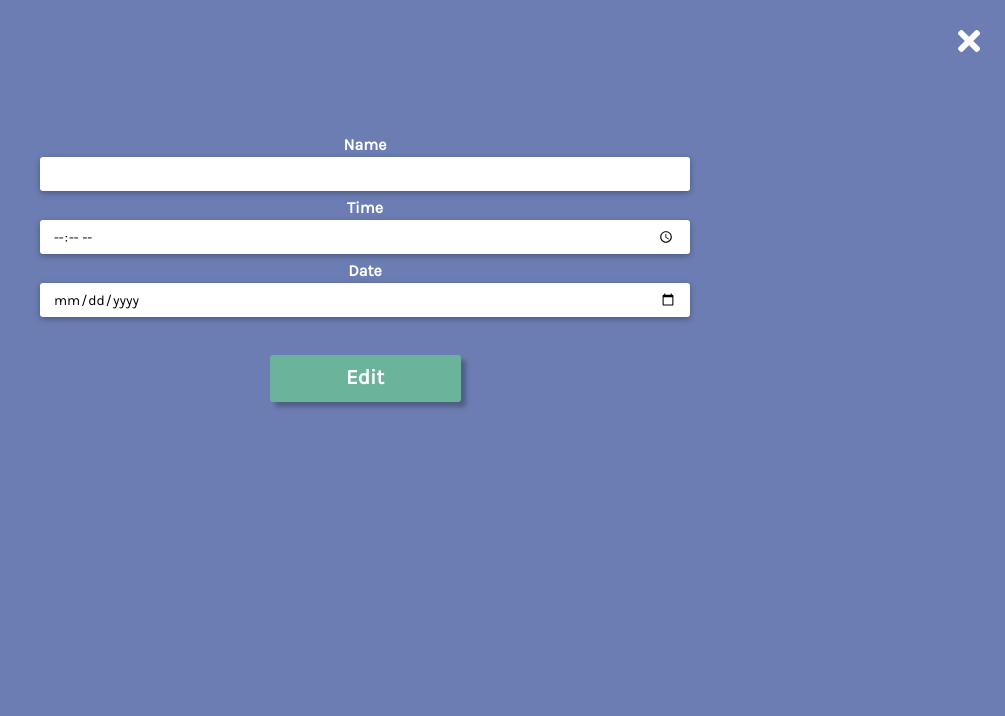
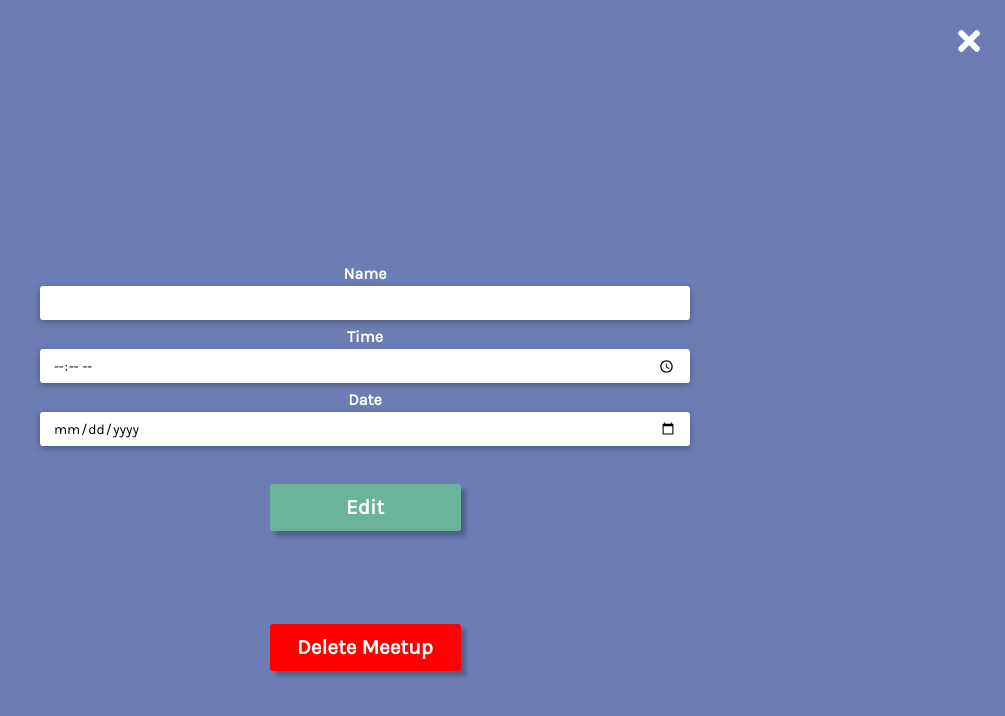
Before and after one commit to SandwichExpert/Final-Project, a React (Create React App) app in the folder client/: page /edit-meetup/1 in a window 1280 px wide. Shown: the top 716 px of the page, without its empty margins (275-1280 px from the left). Built offline with nearby package versions, Linux system fonts and the light colour scheme; no server answers; what react-google-maps would draw is missing.

Commit message:
option to delete a meetup with confirmation

```diff
--- a/client/src/api.js
+++ b/client/src/api.js
@@ -101,6 +101,8 @@ export default {
       .catch(errHandler);
   },
 
+
+
   editUser(userInfo) {
     const formData = new FormData();
     const userInfoKeys = Object.keys(userInfo);
@@ -163,6 +165,13 @@ export default {
       .put("meetups/delete-user", { userid: userId, meetupid: meetupId })
       .then(res => res.data)
       .catch(errHandler);
+  },
+
+  deleteMeetup(meetupId){
+    return service
+    .delete(`/meetups/${meetupId}`)
+    .then(res => res.data)
+    .catch(errHandler)
   },
 
   removeFriend(friendId) {
--- a/client/src/components/pages/EditMeetup.jsx
+++ b/client/src/components/pages/EditMeetup.jsx
@@ -1,18 +1,20 @@
 import React, { useState, useEffect, setMessage } from "react";
 import api from "../../api";
-import {Link} from "react-router-dom";
+import { Link } from "react-router-dom";
 // import { STATES } from 'mongoose';
 
 export default function EditMeetup(props) {
   const [meetup, setMeetup] = useState({
     name: "",
     meetup_time: "",
-    meetup_date: "",
+    meetup_date: ""
   });
   const [state, setState] = useState("");
 
 
-  const meetupId = props.match.params.meetupId
+
+  const meetupId = props.match.params.meetupId;
+  console.log(meetupId)
   useEffect(() => {
     api.getMeetUp(meetupId).then(meetupInfo => {
       setMeetup(meetupInfo);
@@ -26,18 +28,16 @@ export default function EditMeetup(props) {
     setMeetup({ ...meetup, [name]: value });
   }
 
-
-
   function handleSubmit(e) {
     console.log("IT'S HAPPENING");
     e.preventDefault();
     let data = {
       name: meetup.name,
       meetup_time: meetup.meetup_time,
-      meetup_date: meetup.meetup_date,
+      meetup_date: meetup.meetup_date
     };
     api
-      .editMeetup(meetupId,data)
+      .editMeetup(meetupId, data)
       .then(updatedMeetup => {
         console.log("update successfful", meetup);
         props.history.push("/home");
@@ -45,16 +45,32 @@ export default function EditMeetup(props) {
       .catch(err => console.log(err));
   }
 
+  function removeThisMeetup(){
+    const result = window.confirm("Do you want to delete this meetup?")
+    console.log(meetupId)
+    if(result){
+      api
+      .deleteMeetup(meetupId)
+      .then(removedMeetup =>{
+        console.log("meetup removed")
+        props.history.push("/home")
+      })
+      .catch(err=>console.log(err))
+    }
+
+
+  }
 
   return (
     <div className="mobile-container-creation">
       {/* <div className="mobile-background"> */}
       <div className="close_window">
-        <Link to='/home' style={{color:"white"}}><i className="fas fa-times"></i></Link>
+        <Link to="/home" style={{ color: "white" }}>
+          <i className="fas fa-times"></i>
+        </Link>
       </div>
       <form onSubmit={handleSubmit}>
         <div className="edit-user">
-
           <b>Name</b>{" "}
           <input
             type="text"
@@ -85,9 +101,13 @@ export default function EditMeetup(props) {
           <button className="submit-button">
             <b>Edit</b>
           </button>
+          <br />
           {/* <pre>{JSON.stringify(user,null,2)}</pre> */}
         </div>
       </form>
+          <button className="delete-button" onClick={removeThisMeetup}>
+            <b>Delete Meetup</b>
+          </button>
     </div>
   );
 }
--- a/client/src/components/sub-components/MeetupTable.jsx
+++ b/client/src/components/sub-components/MeetupTable.jsx
@@ -42,14 +42,18 @@ export default function MeetupTable(props) {
   }
 
   function removeUser(meetupId) {
+    const result = window.confirm("Are you sure you want to leave this meetup?")
     const userId = props.user._id;
     console.log(props.user._id, meetupId);
+    if (result){
     api
       .removeUserFromMeetup(userId, meetupId)
-      .then(removedUser => {
+      .then(e => {
         console.log("user Removed");
       })
       .catch(err => console.log(err));
+    }
+
   }
 
   function toggleId(index) {
@@ -163,6 +167,7 @@ export default function MeetupTable(props) {
                           const meetupId = meetup._id;
                           console.log(meetupId);
                           console.log(e.target);
+
                           parentOfParent.removeChild(parent);
                           removeUser(meetupId);
                         }}
--- a/client/src/css_styles/edit.scss
+++ b/client/src/css_styles/edit.scss
@@ -30,6 +30,18 @@
   border-radius: 3px;
   font-size: 1.3rem;
 
+}
+
+.delete-button{
+  margin-top: 5%;
+  width: 191px;
+  height: 47px;
+  background: #ff0000;
+  color: white;
+  border: none;
+  box-shadow: 5px 5px 4px rgba(0, 0, 0, 0.25);
+  border-radius: 3px;
+  font-size: 1.3rem;
 }
 
 .inputs-edit-file::-webkit-file-upload-button {
--- a/client/src/index.scss
+++ b/client/src/index.scss
@@ -171,6 +171,8 @@ body {
   display:flex;
   justify-content : center;
   align-content:center;
+  align-items:center;
+  flex-flow:column wrap;
 }
 
 .mobile-container{
```
